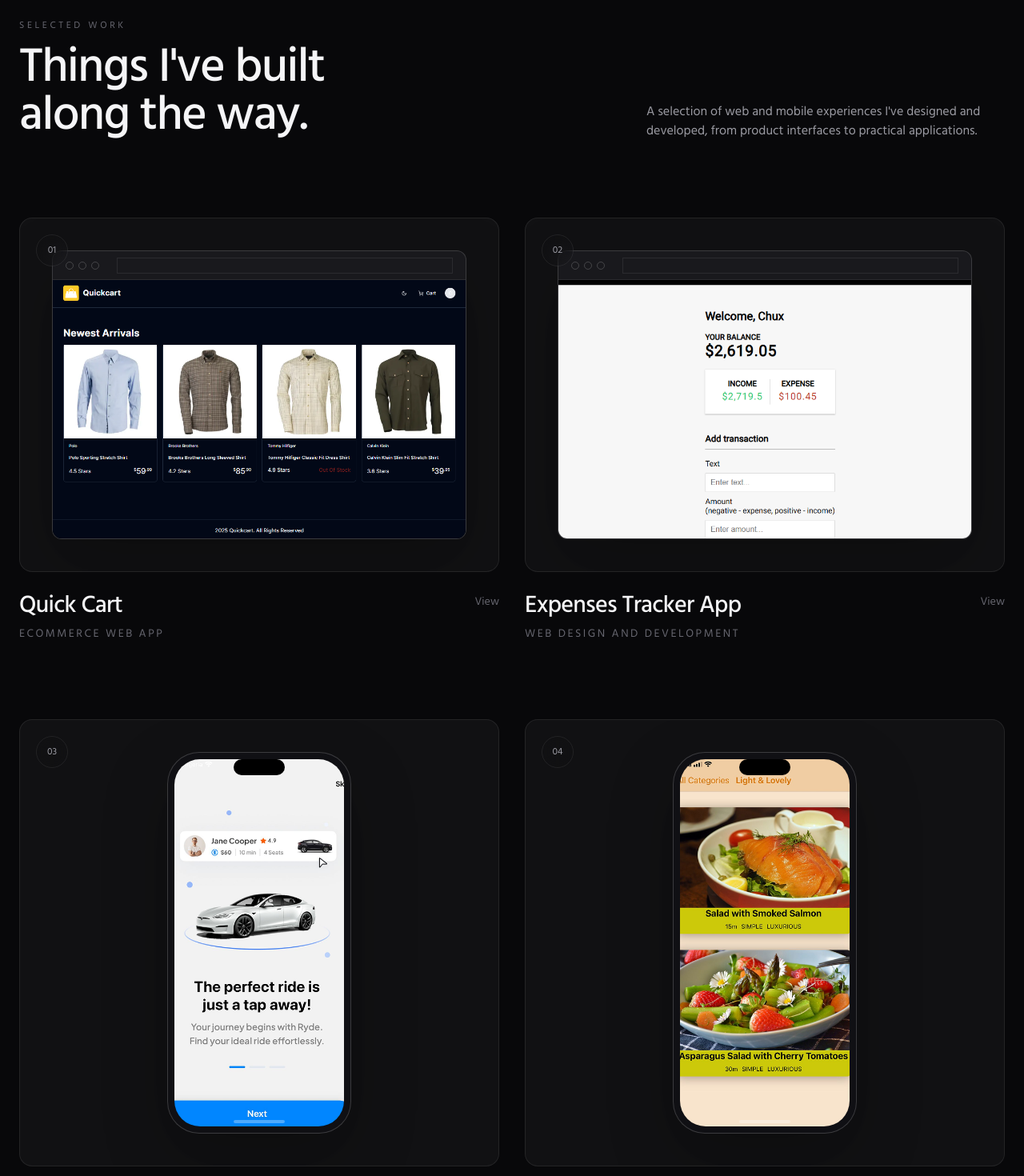
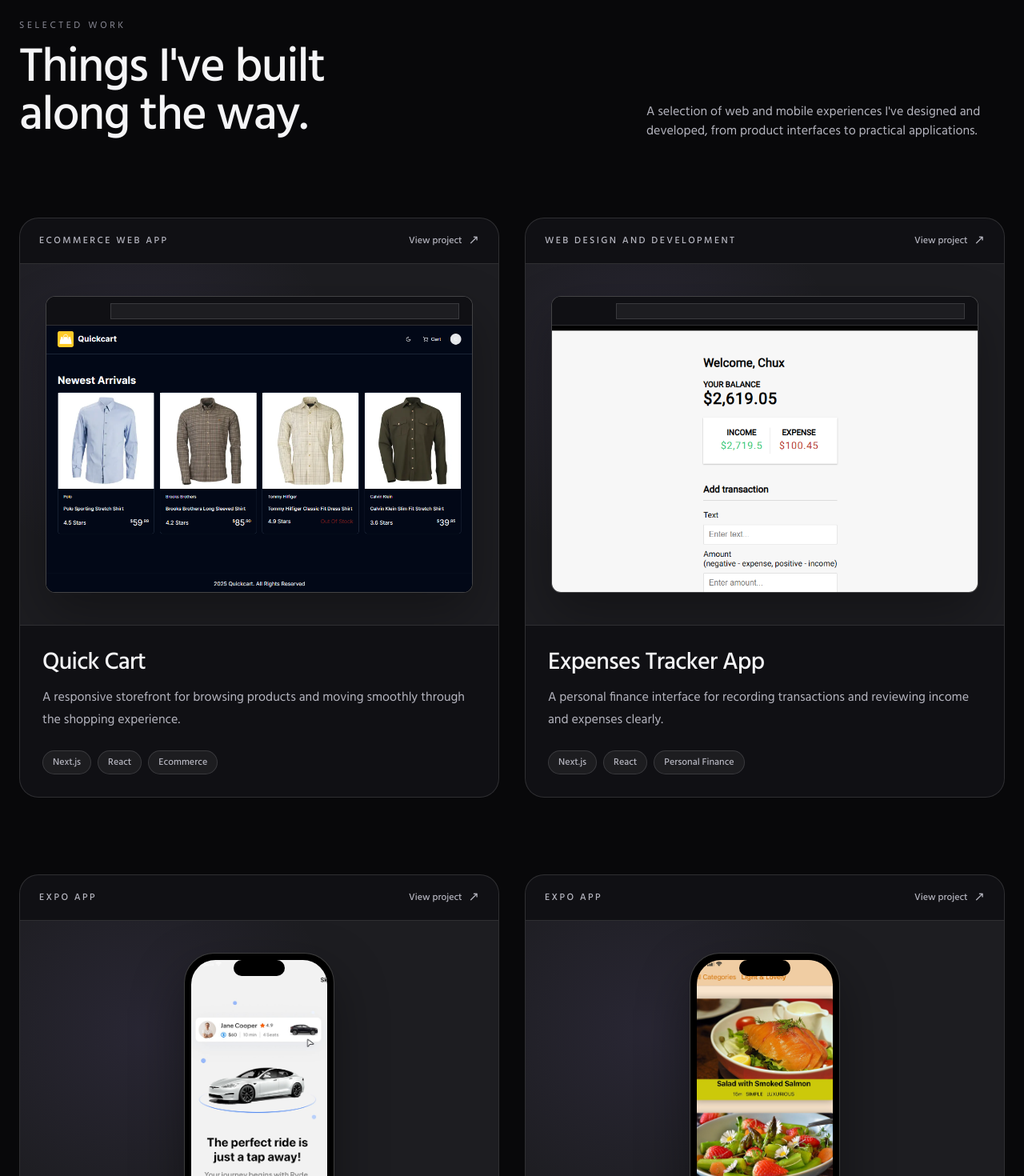
Before and after one commit to ChuxMg/chuks, a Next.js app: page / in a window 1280 px wide. Shown: the part 820-2290 px from the top of the page at 80% size. Built offline with nearby package versions, Linux system fonts and the light colour scheme.

Commit message:
feat: redesign selected work and improve visibility

```diff
--- a/components/WorkCard/index.tsx
+++ b/components/WorkCard/index.tsx
@@ -1,125 +1,117 @@
-import React from "react";
 import Image from "next/image";
 
 interface WorkCardProps {
-  index: number;
   img: string;
   name?: string;
   description?: string;
+  summary?: string;
+  technologies?: string[];
   type?: "desktop" | "mobile";
-  onClick?: () => void;
+  url: string;
 }
 
-const WorkCard: React.FC<WorkCardProps> = ({
-  index,
+const WorkCard = ({
   img,
   name,
   description,
+  summary,
+  technologies = [],
   type = "desktop",
-  onClick,
-}) => {
+  url,
+}: WorkCardProps) => {
   const isMobile = type === "mobile";
 
-  const handleKeyDown = (event: React.KeyboardEvent<HTMLElement>) => {
-    if (onClick && (event.key === "Enter" || event.key === " ")) {
-      event.preventDefault();
-      onClick();
-    }
-  };
+  return (
+    <article className="group h-full">
+      <div className="flex h-full flex-col overflow-hidden rounded-3xl border border-[var(--border-subtle)] bg-[var(--bg-secondary)] transition duration-500 hover:-translate-y-1 hover:border-[var(--border-strong)] hover:shadow-[0_28px_80px_-40px_rgba(0,0,0,0.75)]">
+        <div className="flex items-center justify-between border-b border-[var(--border-subtle)] px-5 py-4 tablet:px-6">
+          <p className="text-xs font-medium uppercase tracking-[0.2em] theme-secondary">
+            {description || "Project"}
+          </p>
+          <a
+            href={url}
+            target="_blank"
+            rel="noreferrer"
+            className="group/view flex items-center gap-2 rounded-sm text-xs font-medium theme-secondary transition-colors duration-300 hover:text-[var(--accent-primary)] focus-visible:outline-none focus-visible:ring-2 focus-visible:ring-[var(--accent-primary)] focus-visible:ring-offset-4 focus-visible:ring-offset-[var(--bg-secondary)]"
+            aria-label={`View ${name || "project"} in a new tab`}
+          >
+            View project
+            <span
+              aria-hidden="true"
+              className="text-base transition-transform duration-300 group-hover/view:translate-x-0.5 group-hover/view:-translate-y-0.5"
+            >
+              ↗
+            </span>
+          </a>
+        </div>
 
-  return (
-    <article
-      className={`group ${onClick ? "cursor-pointer" : ""}`}
-      onClick={onClick}
-      role={onClick ? "button" : undefined}
-      tabIndex={onClick ? 0 : undefined}
-      onKeyDown={handleKeyDown}
-    >
-      {/* Device presentation */}
         <div
-        className={`relative flex min-h-[320px] items-center justify-center overflow-hidden rounded-2xl border border-[var(--border-subtle)] bg-[var(--surface-soft)] p-6 transition-colors duration-500 tablet:min-h-[420px] laptop:p-10 ${
-          isMobile ? "laptop:min-h-[520px]" : ""
+          className={`relative flex items-center justify-center overflow-hidden bg-[var(--surface-soft)] px-6 py-8 tablet:px-8 tablet:py-10 ${
+            isMobile ? "min-h-[380px] tablet:min-h-[430px]" : "min-h-[300px] tablet:min-h-[360px]"
           }`}
         >
+          <div className="pointer-events-none absolute inset-0 bg-[radial-gradient(circle_at_25%_30%,rgba(167,139,250,0.12),transparent_45%)] opacity-70" />
+
           {isMobile ? (
-          /* Mobile device */
-          <div className="relative w-[170px] transition-all duration-700 ease-out group-hover:-translate-y-2 group-hover:rotate-[-1deg] tablet:w-[210px] laptop:w-[230px]">
-            {/* Phone body */}
-            <div className="relative rounded-[2.5rem] border border-[var(--border-strong)] bg-[var(--bg-secondary)] p-2 shadow-[0_30px_80px_rgba(0,0,0,0.28)] transition-all duration-700 group-hover:shadow-[0_40px_100px_rgba(0,0,0,0.4)]">
-              {/* Camera / speaker area */}
+            <div className="relative w-[158px] transition duration-700 ease-out group-hover:-translate-y-1.5 tablet:w-[188px]">
+              <div className="relative rounded-[2.35rem] border border-[var(--border-strong)] bg-black p-2 shadow-[0_26px_65px_rgba(0,0,0,0.38)]">
                 <div className="absolute left-1/2 top-2 z-10 h-5 w-16 -translate-x-1/2 rounded-full bg-black" />
-
-              {/* Screen */}
-              <div className="relative aspect-[9/19.5] overflow-hidden rounded-[2rem] bg-black">
+                <div className="relative aspect-[9/19.5] overflow-hidden rounded-[1.9rem] bg-black">
                   <Image
                     src={`/${img}`}
                     alt={name || "Mobile project"}
                     fill
-                  sizes="(max-width: 768px) 100vw, 33vw"
-                  className="object-cover transition-transform duration-700 ease-out group-hover:scale-[1.025]"
+                    sizes="(max-width: 768px) 45vw, 188px"
+                    className="object-cover transition-transform duration-700 ease-out group-hover:scale-[1.02]"
                   />
                 </div>
-
-              {/* Home indicator */}
-              <div className="absolute bottom-3 left-1/2 h-1 w-16 -translate-x-1/2 rounded-full bg-white/30" />
+                <div className="absolute bottom-3 left-1/2 h-1 w-16 -translate-x-1/2 rounded-full bg-white/40" />
               </div>
-
-            {/* Phone glow */}
-            <div className="pointer-events-none absolute inset-8 -z-10 rounded-full bg-[var(--accent-primary)] opacity-0 blur-3xl transition-opacity duration-700 group-hover:opacity-20" />
             </div>
           ) : (
-          /* Desktop / browser device */
-          <div className="relative w-full max-w-4xl transition-all duration-700 ease-out group-hover:-translate-y-2">
-            <div className="overflow-hidden rounded-xl border border-[var(--border-strong)] bg-[var(--bg-secondary)] shadow-[0_30px_80px_rgba(0,0,0,0.28)] transition-all duration-700 group-hover:shadow-[0_40px_100px_rgba(0,0,0,0.4)]">
-              {/* Browser chrome */}
-              <div className="flex h-9 items-center gap-1.5 border-b border-[var(--border-subtle)] bg-[var(--surface-soft)] px-4">
-                <span className="h-2.5 w-2.5 rounded-full border border-[var(--border-strong)] bg-[var(--text-muted)]/40" />
-                <span className="h-2.5 w-2.5 rounded-full border border-[var(--border-strong)] bg-[var(--text-muted)]/40" />
-                <span className="h-2.5 w-2.5 rounded-full border border-[var(--border-strong)] bg-[var(--text-muted)]/40" />
-
-                <div className="ml-4 h-5 flex-1 rounded-md border border-[var(--border-subtle)] bg-[var(--bg-primary)]/40" />
+            <div className="relative w-full max-w-3xl transition duration-700 ease-out group-hover:-translate-y-1.5">
+              <div className="overflow-hidden rounded-xl border border-[var(--border-strong)] bg-[var(--bg-primary)] shadow-[0_26px_65px_rgba(0,0,0,0.32)]">
+                <div className="flex h-9 items-center gap-1.5 border-b border-[var(--border-subtle)] bg-[var(--bg-secondary)] px-4">
+                  <span className="h-2.5 w-2.5 rounded-full bg-[var(--text-muted)]/60" />
+                  <span className="h-2.5 w-2.5 rounded-full bg-[var(--text-muted)]/60" />
+                  <span className="h-2.5 w-2.5 rounded-full bg-[var(--text-muted)]/60" />
+                  <div className="ml-4 h-5 flex-1 rounded-md border border-[var(--border-subtle)] bg-[var(--surface-soft)]" />
                 </div>
-
-              {/* Browser viewport */}
                 <div className="relative aspect-[16/10] overflow-hidden bg-black">
                   <Image
                     src={`/${img}`}
                     alt={name || "Web project"}
                     fill
                     sizes="(max-width: 768px) 100vw, 50vw"
-                  className="object-cover transition-transform duration-700 ease-out group-hover:scale-[1.025]"
+                    className="object-cover transition-transform duration-700 ease-out group-hover:scale-[1.02]"
                   />
                 </div>
               </div>
             </div>
           )}
-
-        {/* Project number */}
-        <div className="absolute left-5 top-5 flex h-10 w-10 items-center justify-center rounded-full border border-[var(--border-subtle)] bg-[var(--bg-primary)]/70 text-xs text-[var(--text-secondary)] backdrop-blur-md transition-colors duration-300">
-          {String(index).padStart(2, "0")}
         </div>
 
-        {/* View indicator */}
-        <div className="absolute bottom-5 right-5 flex h-10 w-10 translate-x-2 items-center justify-center rounded-full border border-[var(--border-subtle)] bg-[var(--bg-primary)]/70 text-[var(--text-primary)] opacity-0 backdrop-blur-md transition-all duration-500 group-hover:translate-x-0 group-hover:opacity-100">
-          ↗
-        </div>
-      </div>
-
-      {/* Project information */}
-      <div className="mt-6 flex items-start justify-between gap-6">
-        <div>
-          <h3 className="text-2xl font-medium tracking-tight tablet:text-3xl">
+        <div className="flex flex-1 flex-col border-t border-[var(--border-subtle)] p-6 tablet:p-7">
+          <h3 className="text-2xl font-medium tracking-tight theme-primary tablet:text-3xl">
             {name || "Project Name"}
           </h3>
+          <p className="mt-3 max-w-xl text-sm leading-6 theme-secondary tablet:text-base tablet:leading-7">
+            {summary || "A selected project from my portfolio."}
+          </p>
 
-          <p className="mt-2 text-sm uppercase tracking-[0.18em] theme-muted">
-            {description || "Project"}
-          </p>
+          {technologies.length > 0 && (
+            <ul className="mt-6 flex flex-wrap gap-2" aria-label="Technologies and capabilities">
+              {technologies.map((technology) => (
+                <li
+                  key={technology}
+                  className="rounded-full border border-[var(--border-subtle)] bg-[var(--surface-soft)] px-3 py-1.5 text-xs font-medium theme-secondary transition-colors duration-300 hover:border-[var(--accent-primary)] hover:text-[var(--accent-primary)]"
+                >
+                  {technology}
+                </li>
+              ))}
+            </ul>
+          )}
         </div>
-
-        <span className="mt-1 text-sm theme-muted transition-colors duration-300 group-hover:text-[var(--text-primary)]">
-          View
-        </span>
       </div>
     </article>
   );
--- a/data/portfolio.json
+++ b/data/portfolio.json
@@ -48,6 +48,8 @@
       "id": "1",
       "title": "Quick Cart",
       "description": "Ecommerce Web App",
+      "summary": "A responsive storefront for browsing products and moving smoothly through the shopping experience.",
+      "technologies": ["Next.js", "React", "Ecommerce"],
       "type": "desktop",
       "imageSrc": "images/quickcart-app.png",
       "url": "https://github.com/ChuxMg/quickcart"
@@ -56,6 +58,8 @@
       "id": "2",
       "title": "Expenses Tracker App",
       "description": "Web Design and Development",
+      "summary": "A personal finance interface for recording transactions and reviewing income and expenses clearly.",
+      "technologies": ["Next.js", "React", "Personal Finance"],
       "type": "desktop",
       "imageSrc": "images/expenses-tracker-app.png",
       "url": "https://github.com/ChuxMg/expense-tracker-app-nextjs"
@@ -64,6 +68,8 @@
       "id": "3",
       "title": "Ryde App",
       "description": "Expo App",
+      "summary": "A mobile ride-booking experience with onboarding, trip discovery, and driver selection flows.",
+      "technologies": ["React Native", "Expo", "Mobile UI"],
       "type": "mobile",
       "imageSrc": "images/uber-clone-app.png",
       "url": "https://github.com/ChuxMg/uber-clone-app"
@@ -73,6 +79,8 @@
       "id": "4",
       "title": "Culinary Craft App",
       "description": "Expo App",
+      "summary": "A mobile recipe browser for discovering meals and following focused cooking details.",
+      "technologies": ["React Native", "Expo", "Recipe Discovery"],
       "type": "mobile",
       "imageSrc": "images/recipe-app.png",
       "url": "https://github.com/ChuxMg/MealsApp"
@@ -81,6 +89,8 @@
       "id": "5",
       "title": "Co-Banking",
       "description": "Web Design & Development",
+      "summary": "A responsive banking interface centered on clear account access and authentication flows.",
+      "technologies": ["React", "Authentication", "Responsive UI"],
       "type": "desktop",
       "imageSrc": "images/banking-app-2.png",
       "url": "https://github.com/ChuxMg/co_banking"
@@ -90,6 +100,8 @@
       "id": "6",
       "title": "Mobile App - Aora",
       "description": "Expo App",
+      "summary": "A mobile media experience for browsing, viewing, and sharing video content.",
+      "technologies": ["React Native", "Expo", "Mobile Media"],
       "type": "mobile",
       "imageSrc": "images/mobile-app-aora-3.jpeg",
       "url": "https://github.com/ChuxMg/MobileApp-Aora-ReactNative"
@@ -132,9 +144,9 @@
   },
   "skillspara": "Familiar with HTML, CSS, Javascript, jQuery, Node.js, Express.js, EJS, Github, React, React Native, MongoDB, PostgreSQL, API, Next.js, TypeScript, and Remix.js.",
   "resume": {
-    "tagline": "Web Developer",
+    "tagline": "Web Engineer & Tech Lead",
 
-    "description": "Dynamic, results-driven Web Developer with hands-on experience, currently contributing to cross-functional feature deployments at SkilledUp Life. Proficient across both the MERN and PERN ecosystems, maintaining a comprehensive grasp of backend logic engineering, database integration, and UI frameworks including Vue.js, React, Next.js, Node.js, Prisma, and PostgreSQL. Previously served as a Project Manager, leading multi-stakeholder technical squads and managing complex infrastructure. Proven track record of shipping scalable web applications across e-commerce and mobile platforms. Passionate about technical execution and agile team collaboration to deliver production-ready software solutions.",
+    "description": "Results-driven Software Engineer specializing in high-performance web applications and digital storefronts across React, Next.js, Vue 3, Shopify (Liquid), and WordPress (PHP). Deeply proficient in Node.js and database architectures, combining technical execution with a project management background to optimize e-commerce platforms, streamline developer velocity, and ship production-ready software solutions.",
 
     "contact": {
       "location": "Abuja, Nigeria",
@@ -154,28 +166,34 @@
         "React Native (Expo)",
         "Next.js",
         "Vue.js",
-        "Remix.js",
         "jQuery",
-        "EJS",
-        "Shadcn UI"
+        "EJS"
       ],
 
       "Backend Development": [
         "Node.js",
         "Express.js",
         "REST-API",
-        "Socket.IO",
-        "OpenAI API"
+        "Socket.IO"
       ],
+
+      "AI & Automation": ["AI Agents, Agentic Web, AI Automation Analysis, OpenAI API"],
 
       "Database & ORM": ["PostgreSQL", "MongoDB", "Neon", "Prisma"],
 
       "Design & Prototyping": ["Figma", "Adobe XD"],
 
-      "Version Control": ["Git", "GitHub"]
+      "Version Control & DevOps": ["Git", "GitHub", "CI/CD"]
+
     },
 
     "certifications": [
+      {
+        "provider": "Mercor",
+        "type": "Certificate of Completion",
+        "title": "Mercor: Introduction to Agents",
+        "year": "2026"
+      },
       {
         "provider": "Udemy",
         "type": "Certificate of Completion",
@@ -246,6 +264,21 @@
 
       {
         "id": "2",
+        "dates": "Present",
+        "type": "Full Time",
+        "position": "WordPress Developer",
+        "company": "Carnival Wiz Pte Ltd.",
+        "location": "Singapore",
+        "workMode": "Remote",
+        "bullets": [
+          "Engineered custom WordPress themes and plugins using PHP, HTML, CSS, and JavaScript for bespoke solutions.",
+          "Built and optimized e-commerce storefronts leveraging WooCommerce and secure payment gateway integrations.",
+          "Boosted website performance and SEO to maximize organic visibility and cross-device responsiveness."
+        ]
+      },
+
+      {
+        "id": "3",
         "dates": "2022–2024",
         "type": "Full Time",
         "position": "Front End Developer",
@@ -263,7 +296,7 @@
       },
 
       {
-        "id": "3",
+        "id": "4",
         "dates": "2013–2016",
         "type": "Full Time",
         "position": "Project Manager",
--- a/pages/index.tsx
+++ b/pages/index.tsx
@@ -12,8 +12,6 @@ import Link from "next/link";
 // Local Data
 import data from "../data/portfolio.json";
 import SocialMediaIcons from "../components/SocialMediaIcons";
-
-type ProjectType = "desktop" | "mobile";
 
 export default function Home() {
   // Ref
@@ -174,7 +172,7 @@ export default function Home() {
                       Focus
                     </p>
                     <p className="mt-1 text-sm font-medium tablet:text-base">
-                      Frontend Engineering · Product UI
+                      Frontend Engineering · AI Agents · Agentic Web
                     </p>
                   </div>
                   <span className="hidden rounded-full border border-white/20 bg-black/20 px-3 py-1.5 text-xs backdrop-blur-sm mob:inline-flex">
@@ -184,7 +182,6 @@ export default function Home() {
               </div>
             </div>
           </div>
-
         </section>
 
         {/* Work Section */}
@@ -210,15 +207,16 @@ export default function Home() {
           </div>
 
           <div className="mt-16 grid grid-cols-1 gap-16 tablet:grid-cols-2 laptop:mt-24 laptop:gap-x-8 laptop:gap-y-24">
-            {data.projects.map((project, index) => (
+            {data.projects.map((project) => (
               <WorkCard
                 key={project.id}
-                index={index + 1}
                 img={project.imageSrc}
                 name={project.title}
                 description={project.description}
-                type={project.type as ProjectType}
-                onClick={() => window.open(project.url, "_blank")}
+                summary={project.summary}
+                technologies={project.technologies}
+                type={project.type as "desktop" | "mobile"}
+                url={project.url}
               />
             ))}
           </div>
--- a/styles/globals.css
+++ b/styles/globals.css
@@ -11,13 +11,13 @@
   --bg-secondary: #101014;
 
   --text-primary: #f5f5f7;
-  --text-secondary: #9b9ba3;
-  --text-muted: #66666f;
+  --text-secondary: #b5b5bf;
+  --text-muted: #898995;
 
   --accent-primary: #a78bfa;
   --accent-secondary: #6366f1;
 
-  --border-subtle: rgba(255, 255, 255, 0.08);
+  --border-subtle: rgba(255, 255, 255, 0.13);
 
   --button-primary-bg: #f5f5f7;
   --button-primary-text: #08080a;
@@ -27,8 +27,8 @@
 
   --container-width: 1400px;
 
-  --surface-soft: rgba(255, 255, 255, 0.04);
-  --border-strong: rgba(255, 255, 255, 0.18);
+  --surface-soft: rgba(255, 255, 255, 0.055);
+  --border-strong: rgba(255, 255, 255, 0.24);
 }
 
 html.light {
@@ -36,13 +36,13 @@ html.light {
   --bg-secondary: #ffffff;
 
   --text-primary: #111116;
-  --text-secondary: #4b4b55;
-  --text-muted: #73737d;
+  --text-secondary: #44444d;
+  --text-muted: #60606b;
 
   --accent-primary: #7c3aed;
   --accent-secondary: #4f46e5;
 
-  --border-subtle: rgba(0, 0, 0, 0.1);
+  --border-subtle: rgba(0, 0, 0, 0.14);
 
   --button-primary-bg: #111116;
   --button-primary-text: #ffffff;
@@ -50,8 +50,8 @@ html.light {
   --button-primary-hover-bg: #25252c;
   --button-primary-hover-border: rgba(0, 0, 0, 0.25);
 
-  --surface-soft: rgba(0, 0, 0, 0.04);
-  --border-strong: rgba(0, 0, 0, 0.18);
+  --surface-soft: rgba(0, 0, 0, 0.055);
+  --border-strong: rgba(0, 0, 0, 0.24);
 }
 
 * {
@@ -87,6 +87,11 @@ a {
 button,
 a {
   -webkit-tap-highlight-color: transparent;
+}
+
+:focus-visible {
+  outline: 2px solid var(--accent-primary);
+  outline-offset: 4px;
 }
 
 /* ---------------------------------------
```
Lines whose indentation alone changed are shown as unchanged.
